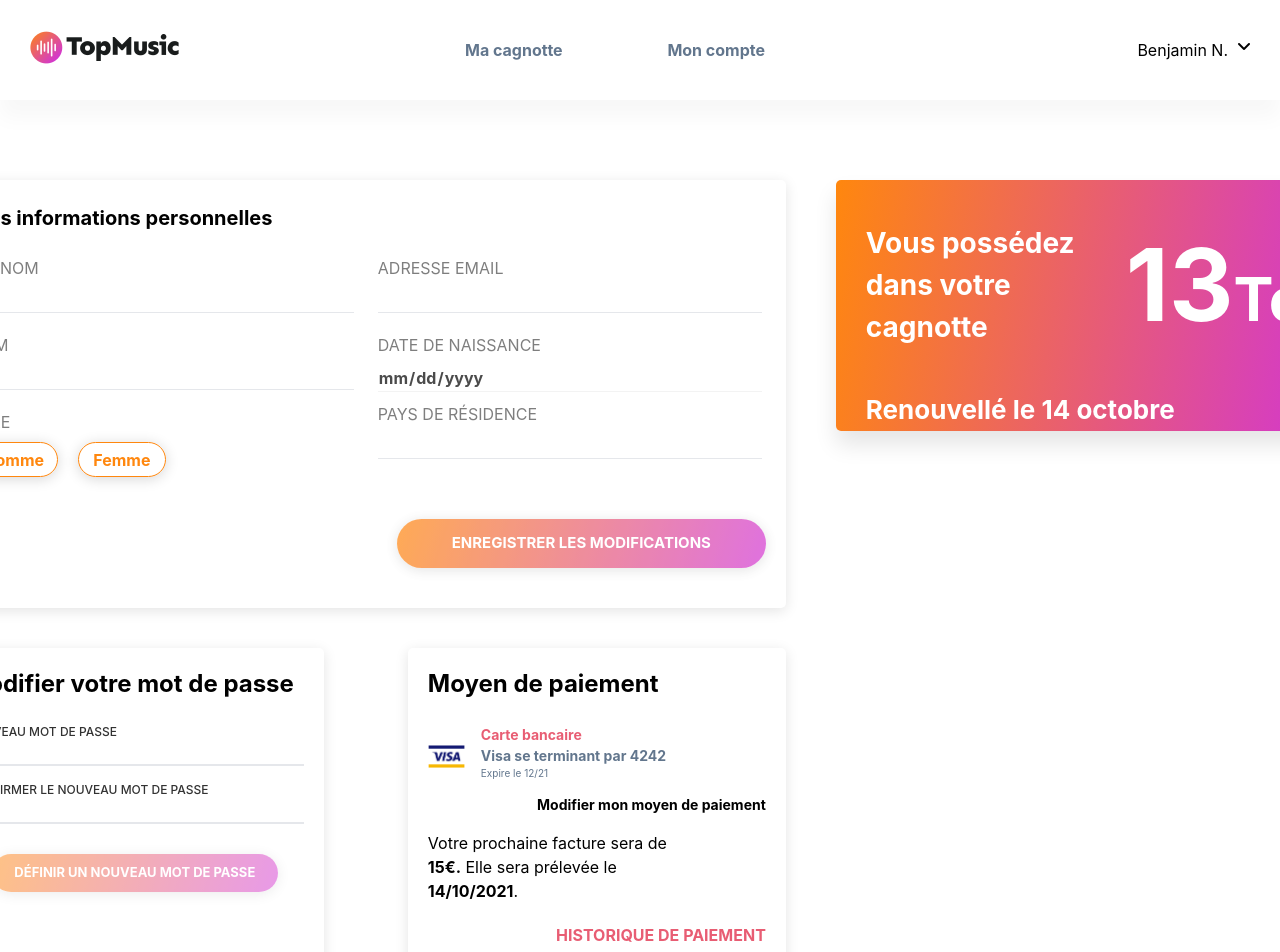
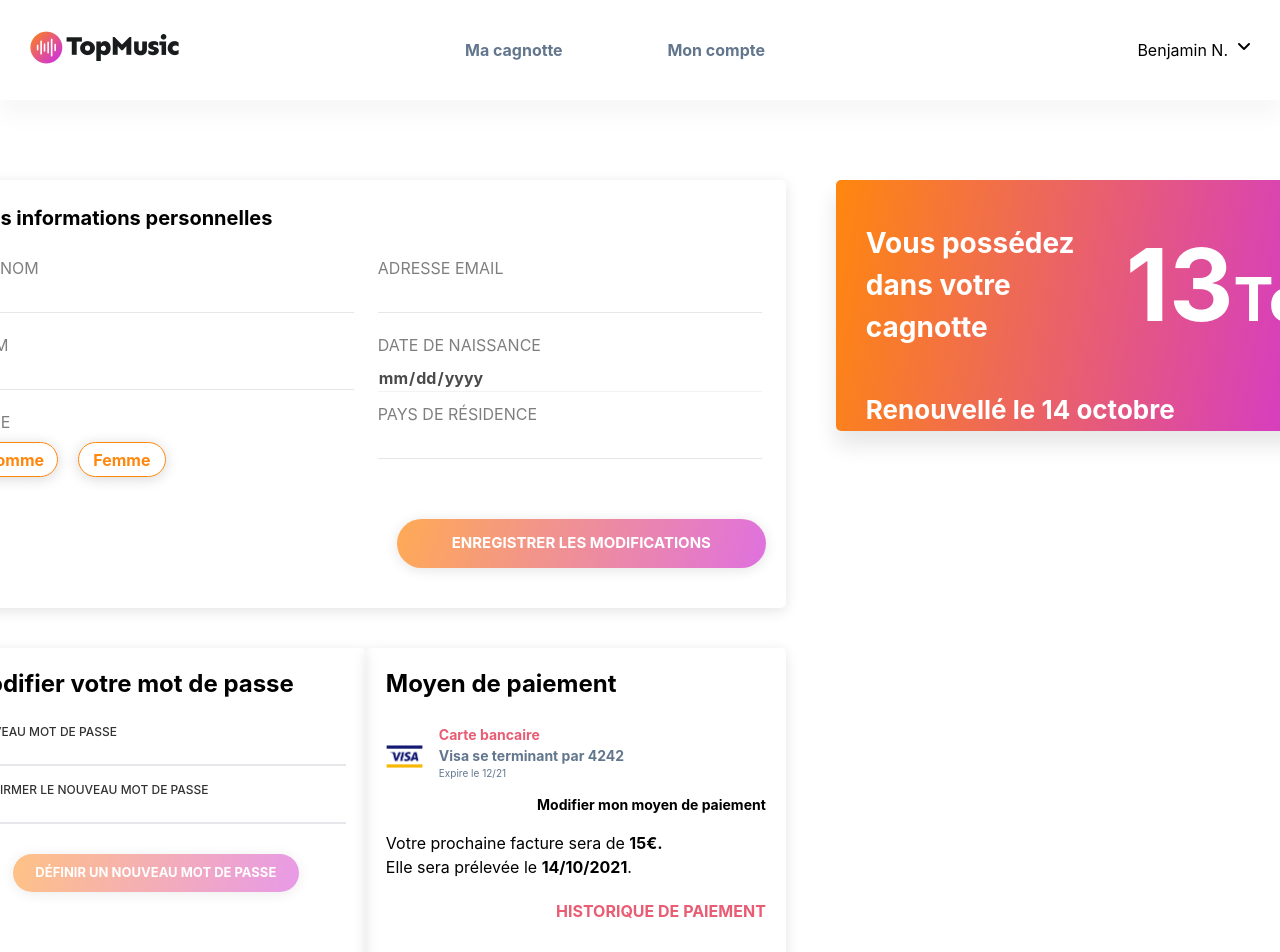
Before and after one commit to YevhenTiaka/TopMusic-Wallet, a Next.js app: page /compte in a window 1280 px wide. Shown: the top 952 px of the page. Built offline with nearby package versions, Linux system fonts and the light colour scheme.

Commit message:
bnts styles

```diff
--- a/src/pages/unsubscribe.tsx
+++ b/src/pages/unsubscribe.tsx
@@ -1,6 +1,7 @@
 import { FC, useState } from 'react';
 import Modal from 'components/modal';
 import Link from 'next/link';
+
 const Unsubscribe: FC = () => {
   const [closeModal, setCloseModal] = useState<Boolean>(false);
 
--- a/src/styles/Modal.module.scss
+++ b/src/styles/Modal.module.scss
@@ -12,7 +12,7 @@
   &__container {
     margin: auto;
     width: 550px;
-    height: 542px;
+    height: auto;
     background-color: #fff;
     border-radius: 10px;
     box-shadow: 0px 3px 14px #0000001c;
--- a/src/styles/globals.css
+++ b/src/styles/globals.css
@@ -140,9 +140,11 @@ a {
 .receipt__list_img {
   width: 50px;
   height: 50px;
-  background: aqua;
+  background-image: url('./images/zoe.png');
   border-radius: 50%;
   margin-right: 20px;
+  background-size: contain;
+  background-repeat: no-repeat;
 }
 .lastTips__section {
   height: auto;
@@ -191,13 +193,12 @@ a {
 }
 .modifier {
   display: flex;
-  justify-content: space-between;
   height: auto;
   width: 840px;
   margin-bottom: 40px;
 }
 .modifier__passe {
-  width: 45%;
+  width: 50%;
   height: auto;
   padding: 20px;
   box-shadow: 0px 3px 14px #0000001c;
@@ -324,9 +325,12 @@ a {
   padding: 10px;
 }
 .subscription__btn {
+  display: flex;
+  align-items: center;
+  justify-content: center;
   width: 309px;
   height: 49px;
-
+  margin-bottom: 20px;
   box-shadow: 0px 2px 14px #00000029;
   border-radius: 93px;
   background: transparent linear-gradient(113deg, #ff870e 0%, #d236d2 100%) 0% 0% no-repeat
@@ -341,6 +345,9 @@ a {
   margin: 32px 0;
 }
 .confirmer__btn {
+  display: flex;
+  justify-content: center;
+  align-items: center;
   width: 229px;
   height: 49px;
   box-shadow: 0px 2px 14px #00000029;
@@ -349,6 +356,70 @@ a {
     padding-box;
   color: #fff;
   font-weight: 700;
-  display: block;
   margin: 30px auto;
 }
+
+.abonement__disactive {
+  width: 840px;
+  height: 240px;
+  background: transparent linear-gradient(282deg, #ff870e 0%, #d236d2 100%) 0% 0% no-repeat
+    padding-box;
+  box-shadow: 0px 3px 14px #0000001c;
+  padding: 25px;
+  margin-bottom: 40px;
+  border-radius: 5px;
+  color: #fff;
+}
+.button__reactiver {
+  display: flex;
+  justify-content: center;
+  align-items: center;
+  font-weight: 700;
+  padding: 10px;
+  margin-bottom: 60px;
+  color: #e85d73;
+  width: 320px;
+  height: 49px;
+  width: 286px;
+  font-size: 12px;
+  background: #ffffff 0% 0% no-repeat padding-box;
+  box-shadow: 0px 2px 14px #c1801929;
+  border-radius: 93px;
+}
+.votre__text {
+  font-weight: 700;
+  display: flex;
+  justify-content: center;
+  margin-top: 16px;
+  color: red;
+  font-size: 20px;
+}
+.update__notification {
+  width: 80%;
+  height: auto;
+  color: #fff;
+  background: transparent linear-gradient(273deg, #c50000 0%, #ff0000 100%) 0% 0% no-repeat
+    padding-box;
+  box-shadow: 0px 0px 50px #0000001a;
+  border-radius: 5px;
+  margin: 0 auto;
+  margin-top: 50px;
+  padding: 20px 10px 20px 10px;
+  padding-left: 10px;
+}
+.notification__icon {
+  display: flex;
+  align-items: center;
+  justify-content: center;
+  width: 45px;
+  height: 45px;
+  border: 2px solid #fff;
+  font-size: 24px;
+  border-radius: 50%;
+  margin-right: 10px;
+}
+
+.modifier__passe_update {
+  border: 2px solid red;
+  height: auto;
+}
```
Also changed, not shown: src/styles/images/zoe.png (added).
